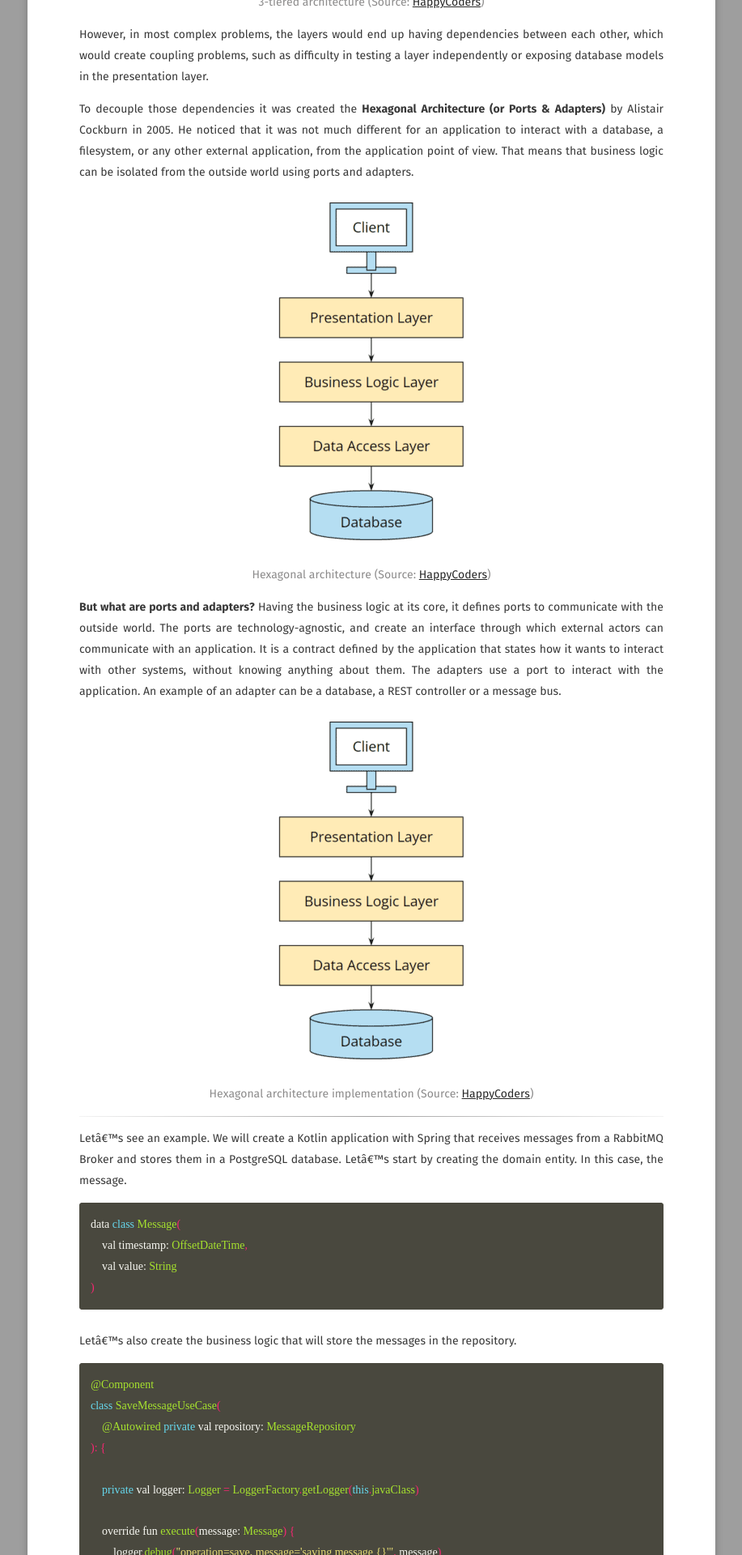
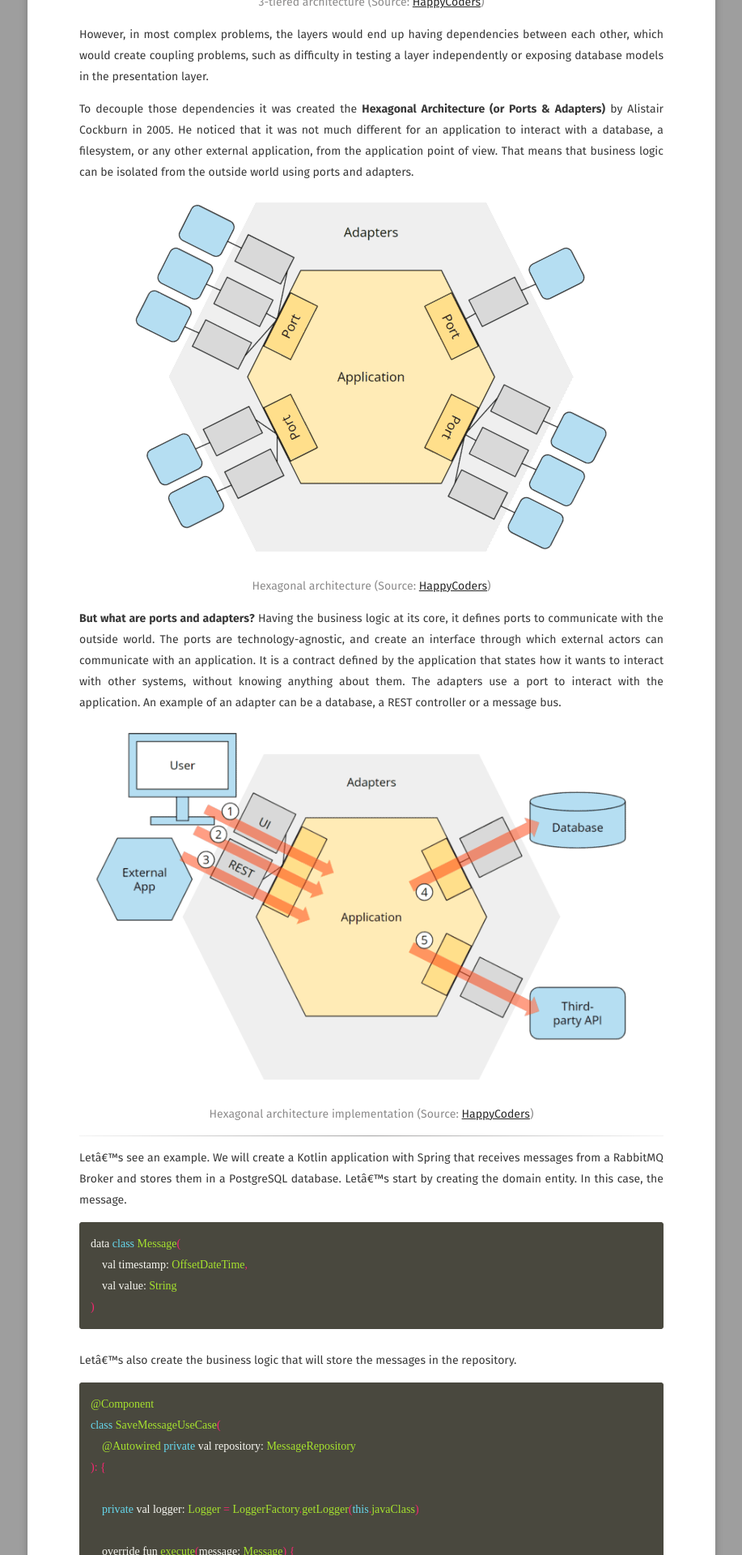
Before and after one commit to diogodanielsoaresferreira/diogodanielsoaresferreira.github.io, a Jekyll site: the page built from _posts/2024-02-18-hexagonal-architecture.md, in a window 1280 px wide. Shown: the part 1416-3336 px from the top of the page at 81% size, without its empty margins (181-1098 px from the left). Built offline with Jekyll 4.4.1, drawn with Linux system fonts in a browser that asks for light colours; some web fonts are replaced; comment, search, counter and statistics services are not loaded.

Commit message:
Update photos in Hexagonal Architectures

```diff
--- a/_posts/2024-02-18-hexagonal-architecture.md
+++ b/_posts/2024-02-18-hexagonal-architecture.md
@@ -29,14 +29,14 @@ However, in most complex problems, the layers would end up having dependencies b
 To decouple those dependencies it was created the **Hexagonal Architecture (or Ports & Adapters)** by Alistair Cockburn in 2005. He noticed that it was not much different for an application to interact with a database, a filesystem, or any other external application, from the application point of view. That means that business logic can be isolated from the outside world using ports and adapters.
 
 <figure>
-    <a href="/assets/img/hexagonal-architecture/3-tier.png"><img src="/assets/img/hexagonal-architecture/3-tier.png"></a>
+    <a href="/assets/img/hexagonal-architecture/hexagonal.png"><img src="/assets/img/hexagonal-architecture/hexagonal.png"></a>
 </figure>
 <figcaption style="text-align: center">Hexagonal architecture (Source: <a href="https://www.happycoders.eu/software-craftsmanship/hexagonal-architecture/" target="_blank">HappyCoders</a>)</figcaption>
 
 **But what are ports and adapters?** Having the business logic at its core, it defines ports to communicate with the outside world. The ports are technology-agnostic, and create an interface through which external actors can communicate with an application. It is a contract defined by the application that states how it wants to interact with other systems, without knowing anything about them. The adapters use a port to interact with the application. An example of an adapter can be a database, a REST controller or a message bus.
 
 <figure>
-    <a href="/assets/img/hexagonal-architecture/3-tier.png"><img src="/assets/img/hexagonal-architecture/3-tier.png"></a>
+    <a href="/assets/img/hexagonal-architecture/hexagonal-adapters.png"><img src="/assets/img/hexagonal-architecture/hexagonal-adapters.png"></a>
 </figure>
 <figcaption style="text-align: center">Hexagonal architecture implementation (Source: <a href="https://www.happycoders.eu/software-craftsmanship/hexagonal-architecture/" target="_blank">HappyCoders</a>)</figcaption>
 
```
